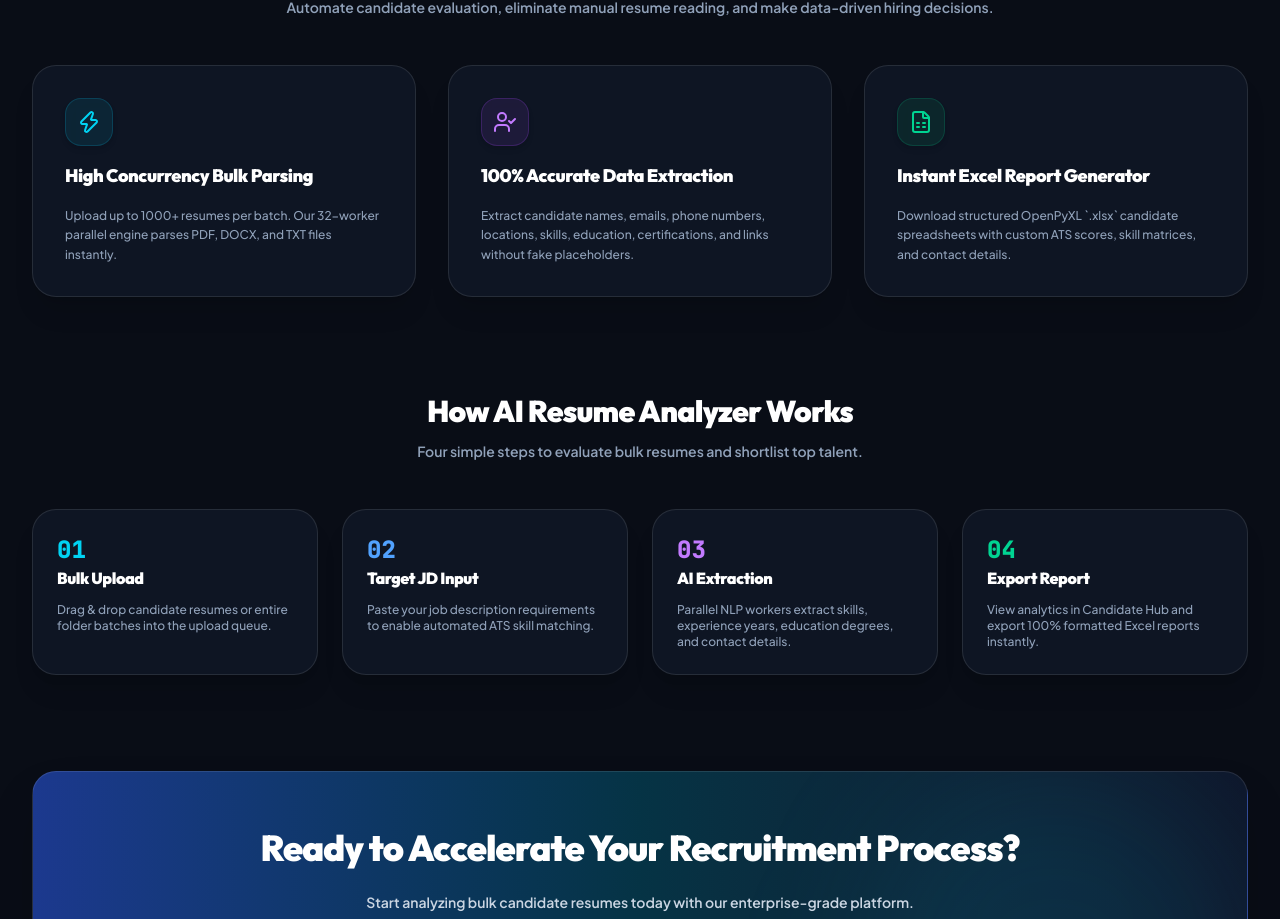
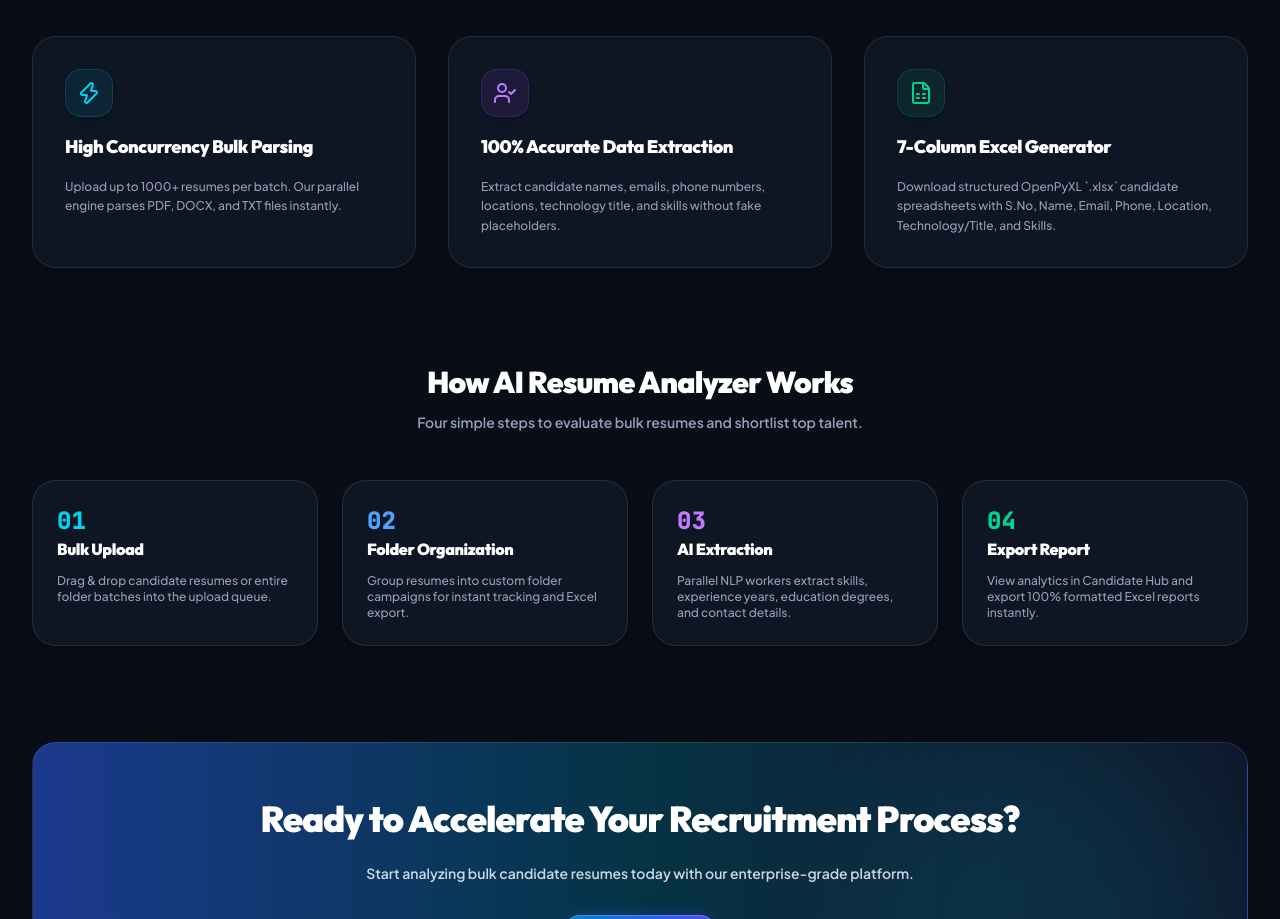
Before and after one commit to jitendarendla/AI_Resume_Analyzer, a Next.js app in the folder frontend/: page / in a window 1280 px wide. Shown: the part 918-1837 px from the top of the page. Built offline with nearby package versions, Linux system fonts and the light colour scheme.

Commit message:
Remove Job Description (JD) input field completely from Upload page and landing pages

```diff
--- a/frontend/src/app/home/page.tsx
+++ b/frontend/src/app/home/page.tsx
@@ -48,11 +48,11 @@ export default function HomePage() {
             </div>
 
             <h1 className="text-3xl sm:text-5xl lg:text-6xl font-black text-white tracking-tight font-heading leading-tight max-w-4xl mx-auto relative z-10">
-              AI-Powered Bulk <span className="bg-gradient-to-r from-cyan-400 via-blue-500 to-purple-500 bg-clip-text text-transparent">Resume Analyzer</span> & ATS Matcher
+              AI-Powered Bulk <span className="bg-gradient-to-r from-cyan-400 via-blue-500 to-purple-500 bg-clip-text text-transparent">Resume Analyzer</span> & Excel Generator
             </h1>
 
             <p className="text-sm sm:text-lg font-semibold text-slate-400 max-w-3xl mx-auto leading-relaxed relative z-10">
-              Upload hundreds of candidate CVs in seconds. Extract 100% accurate skills, contact details, education, work experience, and generate instant Job Description match scoring reports.
+              Upload hundreds of candidate CVs in seconds. Extract 100% accurate skills, contact details, location, technology title, and generate instant formatted Excel reports.
             </p>
 
             <div className="flex flex-wrap items-center justify-center gap-4 pt-2 relative z-10">
@@ -116,7 +116,7 @@ export default function HomePage() {
               </div>
               <h3 className="text-lg font-black text-white font-heading">High Concurrency Bulk Parsing</h3>
               <p className="text-xs text-slate-400 leading-relaxed font-medium">
-                Upload up to 1000+ resumes per batch. Our 32-worker parallel engine parses PDF, DOCX, and TXT files instantly.
+                Upload up to 1000+ resumes per batch. Our parallel engine parses PDF, DOCX, and TXT files instantly.
               </p>
             </div>
 
@@ -126,7 +126,7 @@ export default function HomePage() {
               </div>
               <h3 className="text-lg font-black text-white font-heading">100% Accurate Data Extraction</h3>
               <p className="text-xs text-slate-400 leading-relaxed font-medium">
-                Extract candidate names, emails, phone numbers, locations, skills, education, certifications, and links without fake placeholders.
+                Extract candidate names, emails, phone numbers, locations, technology title, and skills without fake placeholders.
               </p>
             </div>
 
@@ -134,9 +134,9 @@ export default function HomePage() {
               <div className="w-12 h-12 rounded-2xl bg-emerald-500/10 border border-emerald-500/20 flex items-center justify-center text-emerald-400 font-black shadow-md">
                 <FileSpreadsheet className="w-6 h-6" />
               </div>
-              <h3 className="text-lg font-black text-white font-heading">Instant Excel Report Generator</h3>
+              <h3 className="text-lg font-black text-white font-heading">7-Column Excel Generator</h3>
               <p className="text-xs text-slate-400 leading-relaxed font-medium">
-                Download structured OpenPyXL `.xlsx` candidate spreadsheets with custom ATS scores, skill matrices, and contact details.
+                Download structured OpenPyXL `.xlsx` candidate spreadsheets with S.No, Name, Email, Phone, Location, Technology/Title, and Skills.
               </p>
             </div>
           </div>
@@ -158,8 +158,8 @@ export default function HomePage() {
 
             <div className="p-6 rounded-3xl bg-[#111827]/80 border border-white/10 shadow-xl space-y-3">
               <span className="text-2xl font-black text-blue-400 font-mono">02</span>
-              <h4 className="font-black text-white text-base font-heading">Target JD Input</h4>
-              <p className="text-xs text-slate-400 font-medium">Paste your job description requirements to enable automated ATS skill matching.</p>
+              <h4 className="font-black text-white text-base font-heading">Folder Organization</h4>
+              <p className="text-xs text-slate-400 font-medium">Group resumes into custom folder campaigns for instant tracking and Excel export.</p>
             </div>
 
             <div className="p-6 rounded-3xl bg-[#111827]/80 border border-white/10 shadow-xl space-y-3">
--- a/frontend/src/app/page.tsx
+++ b/frontend/src/app/page.tsx
@@ -48,11 +48,11 @@ export default function RootHomePage() {
             </div>
 
             <h1 className="text-3xl sm:text-5xl lg:text-6xl font-black text-white tracking-tight font-heading leading-tight max-w-4xl mx-auto relative z-10">
-              AI-Powered Bulk <span className="bg-gradient-to-r from-cyan-400 via-blue-500 to-purple-500 bg-clip-text text-transparent">Resume Analyzer</span> & ATS Matcher
+              AI-Powered Bulk <span className="bg-gradient-to-r from-cyan-400 via-blue-500 to-purple-500 bg-clip-text text-transparent">Resume Analyzer</span> & Excel Generator
             </h1>
 
             <p className="text-sm sm:text-lg font-semibold text-slate-400 max-w-3xl mx-auto leading-relaxed relative z-10">
-              Upload hundreds of candidate CVs in seconds. Extract 100% accurate skills, contact details, education, work experience, and generate instant Job Description match scoring reports.
+              Upload hundreds of candidate CVs in seconds. Extract 100% accurate skills, contact details, location, technology title, and generate instant formatted Excel reports.
             </p>
 
             <div className="flex flex-wrap items-center justify-center gap-4 pt-2 relative z-10">
@@ -116,7 +116,7 @@ export default function RootHomePage() {
               </div>
               <h3 className="text-lg font-black text-white font-heading">High Concurrency Bulk Parsing</h3>
               <p className="text-xs text-slate-400 leading-relaxed font-medium">
-                Upload up to 1000+ resumes per batch. Our 32-worker parallel engine parses PDF, DOCX, and TXT files instantly.
+                Upload up to 1000+ resumes per batch. Our parallel engine parses PDF, DOCX, and TXT files instantly.
               </p>
             </div>
 
@@ -126,7 +126,7 @@ export default function RootHomePage() {
               </div>
               <h3 className="text-lg font-black text-white font-heading">100% Accurate Data Extraction</h3>
               <p className="text-xs text-slate-400 leading-relaxed font-medium">
-                Extract candidate names, emails, phone numbers, locations, skills, education, certifications, and links without fake placeholders.
+                Extract candidate names, emails, phone numbers, locations, technology title, and skills without fake placeholders.
               </p>
             </div>
 
@@ -134,9 +134,9 @@ export default function RootHomePage() {
               <div className="w-12 h-12 rounded-2xl bg-emerald-500/10 border border-emerald-500/20 flex items-center justify-center text-emerald-400 font-black shadow-md">
                 <FileSpreadsheet className="w-6 h-6" />
               </div>
-              <h3 className="text-lg font-black text-white font-heading">Instant Excel Report Generator</h3>
+              <h3 className="text-lg font-black text-white font-heading">7-Column Excel Generator</h3>
               <p className="text-xs text-slate-400 leading-relaxed font-medium">
-                Download structured OpenPyXL `.xlsx` candidate spreadsheets with custom ATS scores, skill matrices, and contact details.
+                Download structured OpenPyXL `.xlsx` candidate spreadsheets with S.No, Name, Email, Phone, Location, Technology/Title, and Skills.
               </p>
             </div>
           </div>
@@ -158,8 +158,8 @@ export default function RootHomePage() {
 
             <div className="p-6 rounded-3xl bg-[#111827]/80 border border-white/10 shadow-xl space-y-3">
               <span className="text-2xl font-black text-blue-400 font-mono">02</span>
-              <h4 className="font-black text-white text-base font-heading">Target JD Input</h4>
-              <p className="text-xs text-slate-400 font-medium">Paste your job description requirements to enable automated ATS skill matching.</p>
+              <h4 className="font-black text-white text-base font-heading">Folder Organization</h4>
+              <p className="text-xs text-slate-400 font-medium">Group resumes into custom folder campaigns for instant tracking and Excel export.</p>
             </div>
 
             <div className="p-6 rounded-3xl bg-[#111827]/80 border border-white/10 shadow-xl space-y-3">
```
Also changed, not shown: frontend/src/app/upload/page.tsx (+17 -47 lines).
